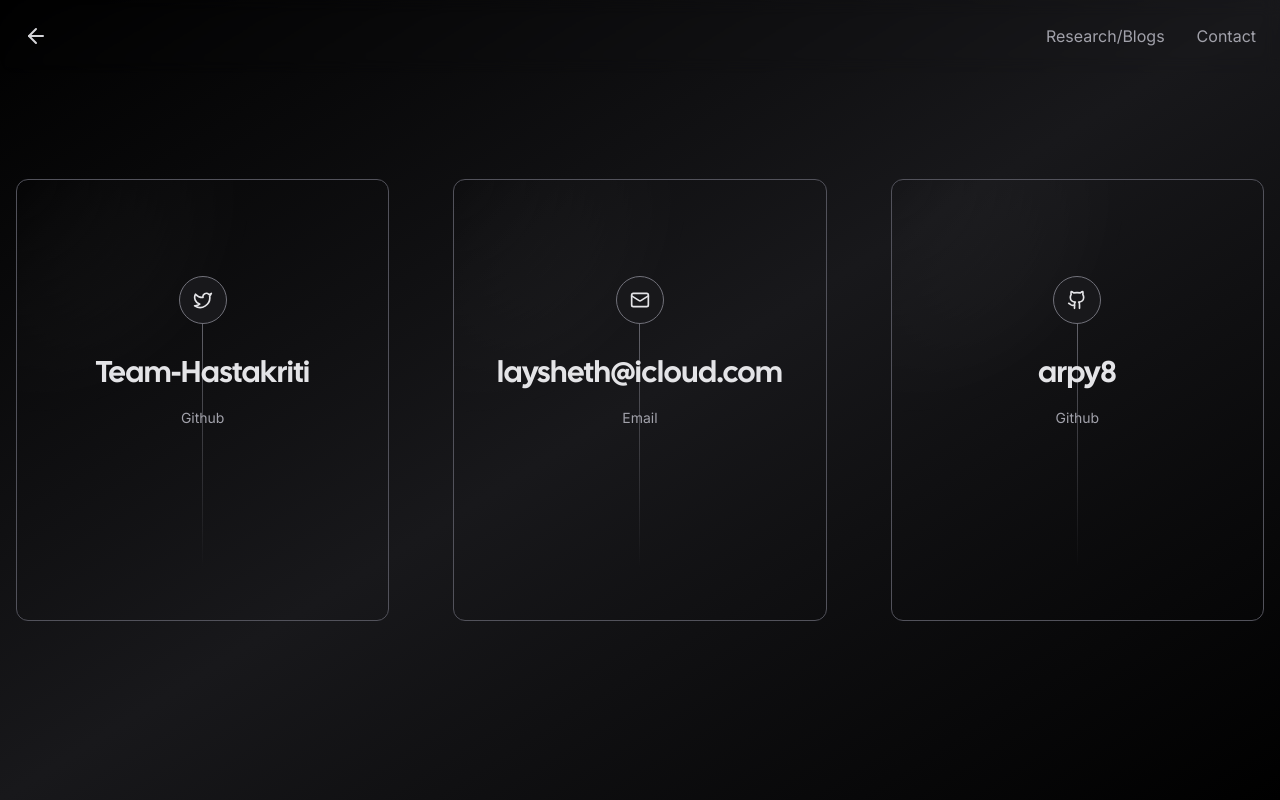
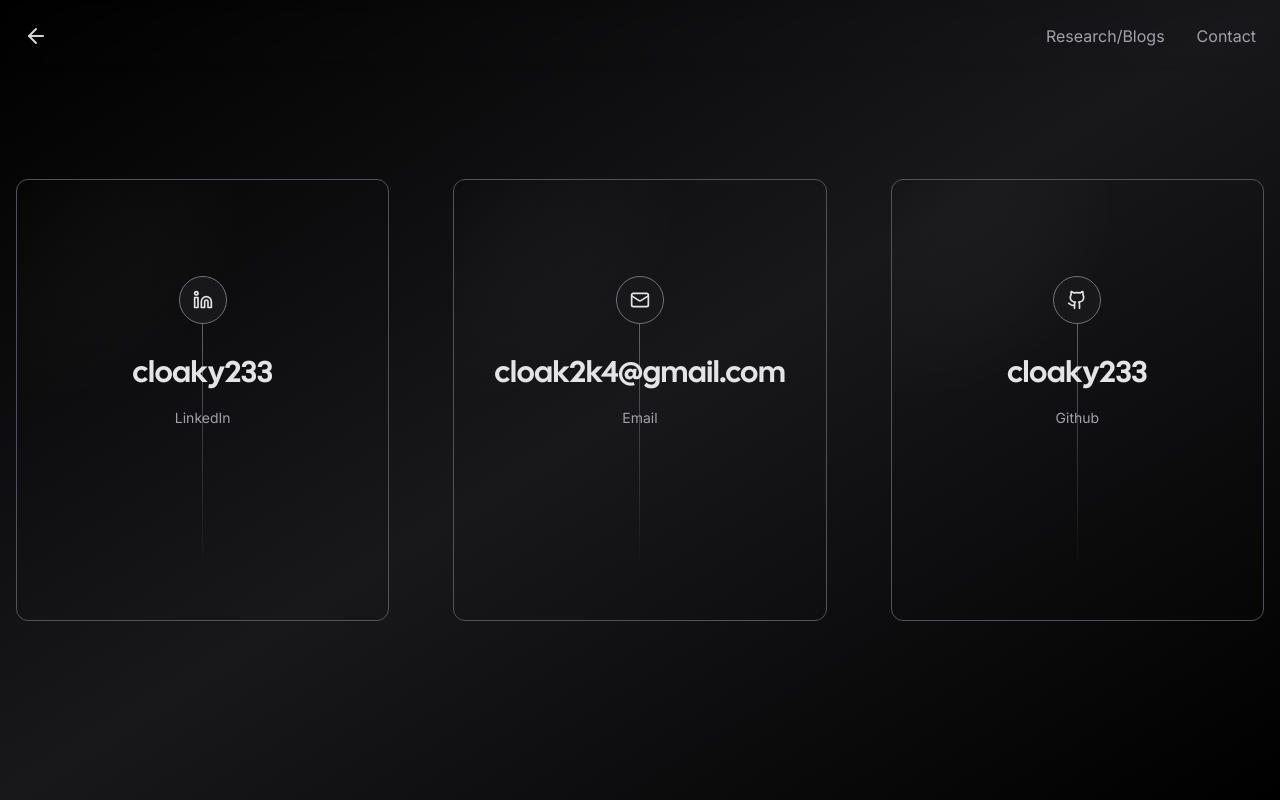
Before and after one commit to CLoaKY233/hastakriti-website, a Next.js app: page /contact in a window 1280 px wide. Built offline with nearby package versions, Linux system fonts and the light colour scheme; no server answers; what tailwindcss-debug-screens would draw is missing.

Commit message:
contacts upadte

```diff
--- a/app/contact/page.tsx
+++ b/app/contact/page.tsx
@@ -1,27 +1,27 @@
 "use client";
-import { Github, Mail, Twitter } from "lucide-react";
+import { Github, Mail, Linkedin } from "lucide-react";
 import Link from "next/link";
 import { Navigation } from "../components/nav";
 import { Card } from "../components/card";
 
 const socials = [
   {
-    icon: <Twitter size={20} />,
-    href: "https://github.com/arpy8/Team-Hastakriti",
-    label: "Github",
-    handle: "Team-Hastakriti",
+    icon: <Linkedin size={20} />,
+    href: "https://linkedin.com/in/cloaky233",
+    label: "LinkedIn",
+    handle: "cloaky233",
   },
   {
     icon: <Mail size={20} />,
-    href: "mailto:laysheth1@icloud.com",
+    href: "mailto:cloak2k4@gmail.com",
     label: "Email",
-    handle: "laysheth@icloud.com",
+    handle: "cloak2k4@gmail.com",
   },
   {
     icon: <Github size={20} />,
-    href: "https://github.com/arpy8/Team-Hastakriti",
+    href: "https://github.com/cloaky233",
     label: "Github",
-    handle: "arpy8",
+    handle: "cloaky233",
   },
 ];
 
```
